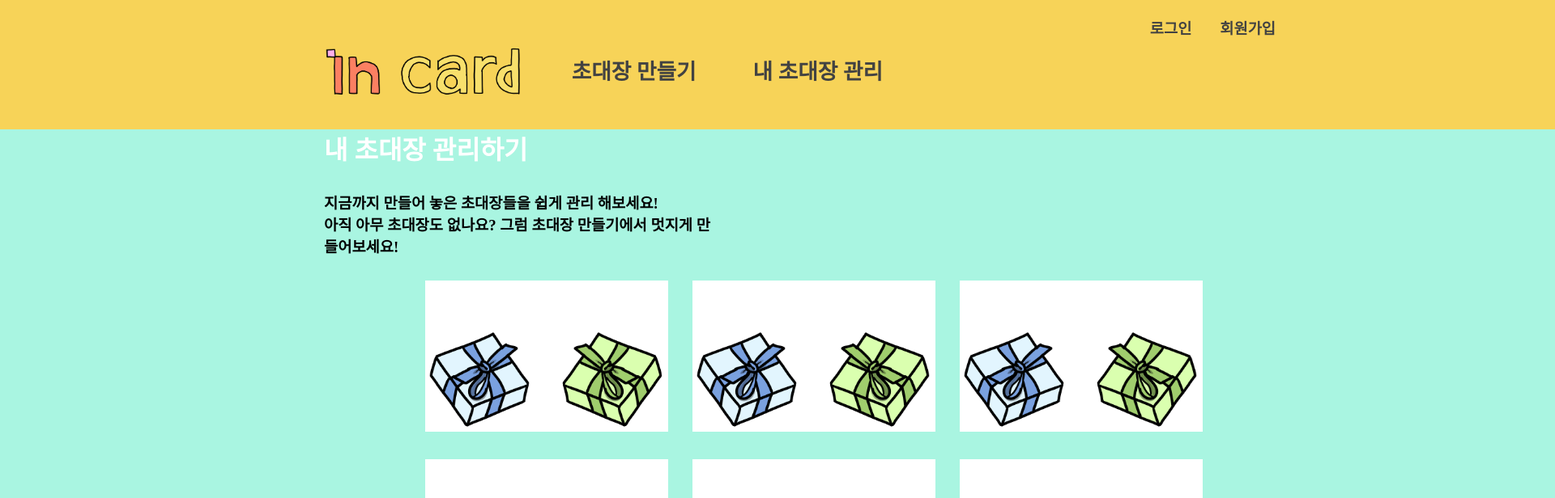
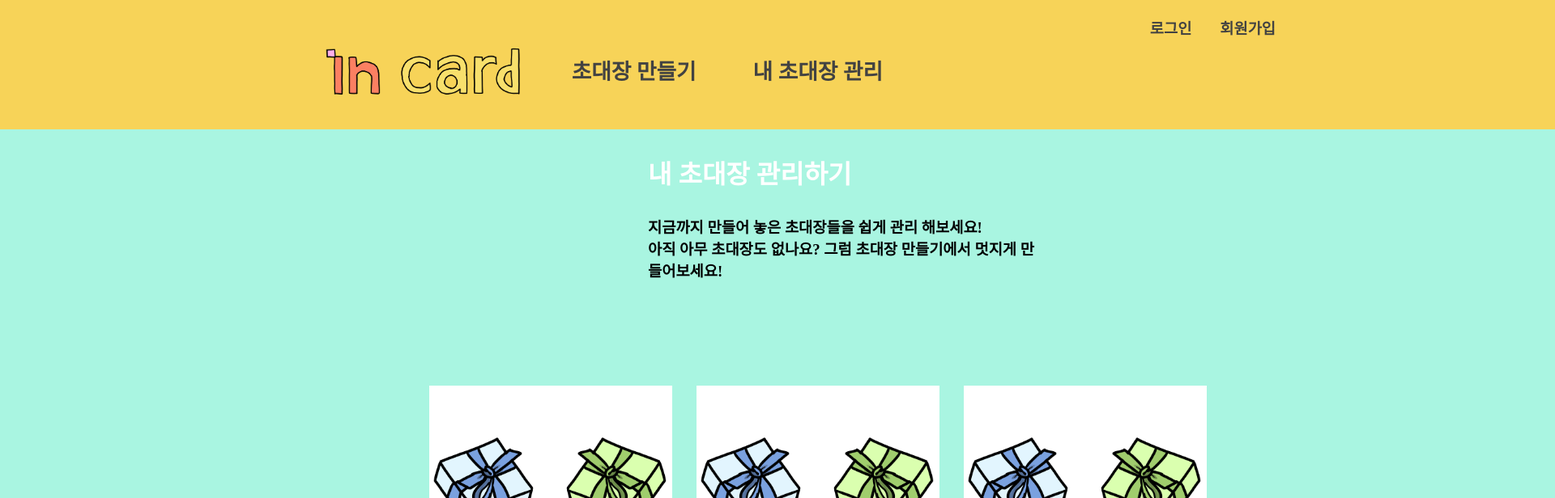
Before and after one commit to Opera1122/incard-frontend, a React (Create React App) app: page /CardManagement in a window 1280 px wide. Shown: the top 616 px of the page at 81% size, 1920 px wide, since content can reach past the window. Built offline with nearby package versions, Linux system fonts and the light colour scheme.

Commit message:
refactory : 텍스트 가운데 정렬

```diff
--- a/src/CardManagement.module.css
+++ b/src/CardManagement.module.css
@@ -7,7 +7,7 @@
 
 #intro {
 text-align:left;
-    padding:0px 400px 0px 400px;
+    padding:30px 000px 0px 800px;
     margin:auto;
 }
 
@@ -17,25 +17,25 @@ text-align:left;
 }
 #contentsBackground {
     width:1920px;
-    height:1000px;
+    height:800px;
     margin:auto;
     float:left;
     background-color:#A9F5E1;
 }
 #contents {
     width:1280px;
-    height:1000px;
+    height:800px;
     text-align:center;
-    float:left;
+    float:center;
     padding:0px 0px 0px 0px;
 }
 #cardManage{
     width:1280px;
-    height:1000px;
-    margin: auto;
+    height:000px;
+    margin:auto;
     float:left;
 
-    padding:0px 495px 0px 495px;
+    padding:100px 0px 0px 500px;
 }
 
     .card {
```
Also changed, not shown: src/CardManagement.js (+5 -4 lines).
